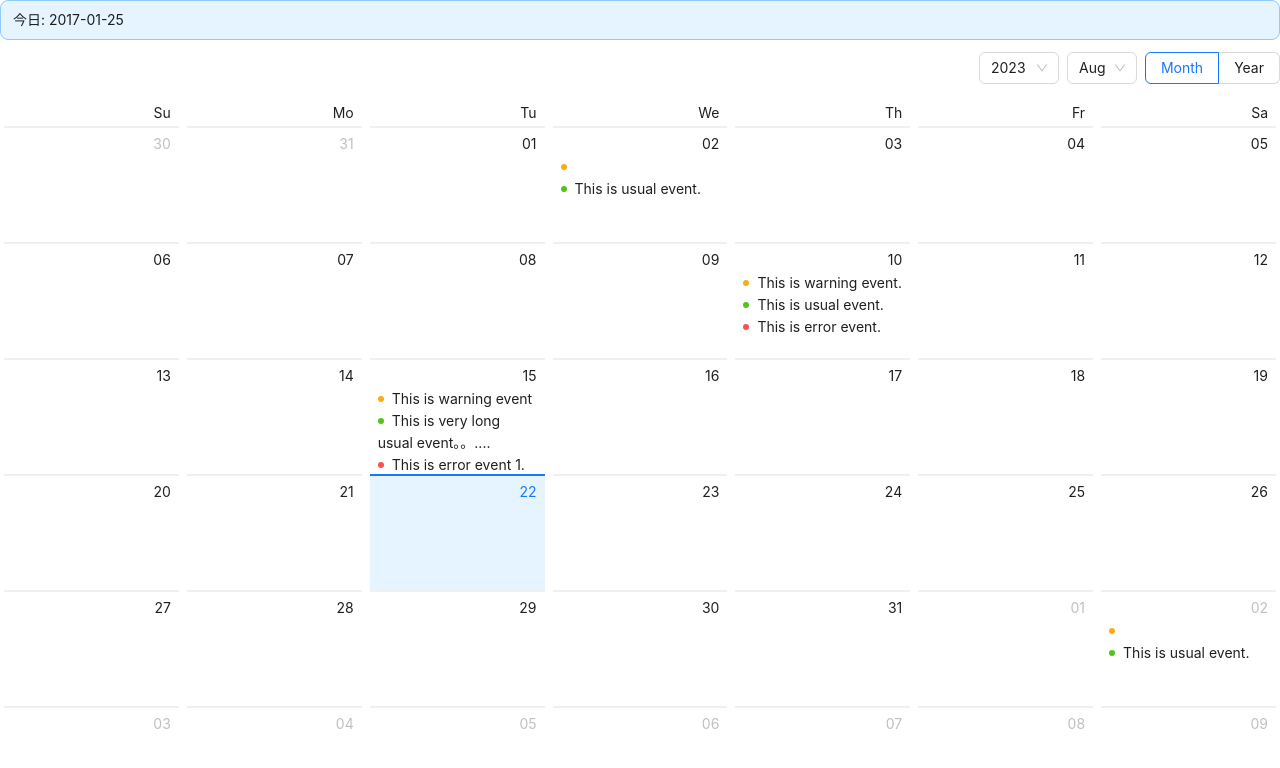
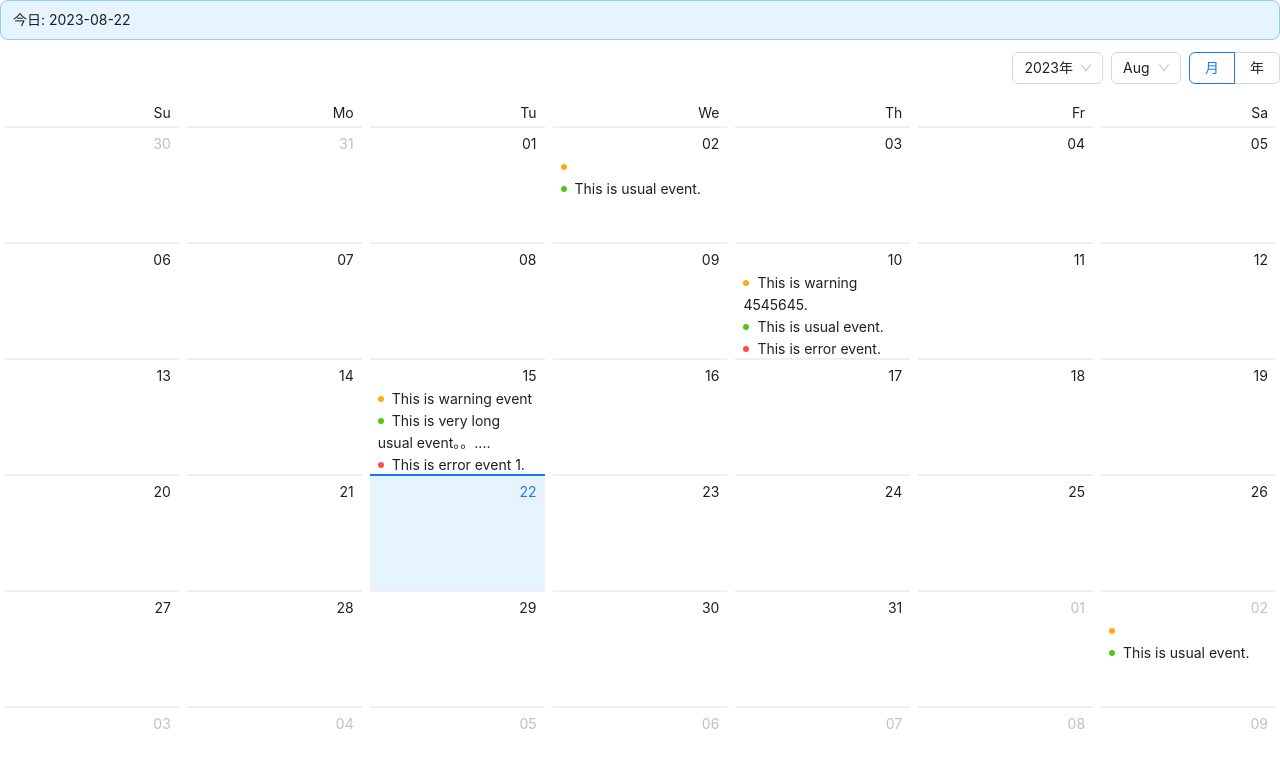
Before and after one commit to duxinyues/electron-vue, a Vue app: page / in a window 1280 px wide. Shown: the top 768 px of the page. Built offline with nearby package versions, Linux system fonts and the light colour scheme.

Commit message:
本地中文

```diff
--- a/src/App.vue
+++ b/src/App.vue
@@ -1,18 +1,15 @@
-<!--
- * @Author: duxinyues weiyy26445@yunrong.cn
- * @Date: 2023-08-03 08:59:21
- * @LastEditors: duxinyues weiyy26445@yunrong.cn
- * @LastEditTime: 2023-08-17 00:36:41
- * @FilePath: /Electron/src/App.vue
- * @Description:
- * Copyright (c) 2023 by ${duxinyues} email: ${weiyy26445@yunrong.cn}, All Rights Reserved.
--->
 <script setup lang="ts">
+import zhCN from 'ant-design-vue/es/locale/zh_CN';
+import dayjs from 'dayjs';
+import 'dayjs/locale/zh-cn';
+dayjs.locale('zh-cn');
 </script>
 <template>
-  <keep-alive>
-    <router-view></router-view>
-  </keep-alive>
+  <a-config-provider :locale="zhCN">
+    <keep-alive>
+      <router-view></router-view>
+    </keep-alive>
+  </a-config-provider>
 </template>
 <style scoped>
 .logo {
--- a/src/views/ElectronCalendar.vue
+++ b/src/views/ElectronCalendar.vue
@@ -1,19 +1,10 @@
-<!--
- * @Author: wei26445 weiyy26445@yunrong.cn
- * @Date: 2023-11-02 00:02:40
- * @LastEditors: wei26445 weiyy26445@yunrong.cn
- * @LastEditTime: 2023-11-02 20:02:26
- * @FilePath: /electron-vue/src/views/ElectronCalendar.vue
- * @Description:
- * Copyright (c) 2023 by ${wei26445} email: ${weiyy26445@yunrong.cn}, All Rights Reserved.
--->
 <template>
-  <a-alert :message="`今日: ${selectedValue && selectedValue.format('YYYY-MM-DD')}`" />
-  <a-calendar  v-model:value="tagetDate" @select="onSelect" @panelChange="onPanelChange" >
+  <a-alert :message="`今日: ${selectedValue && selectedValue.format('YYYY-MM-DD')}`"/>
+  <a-calendar v-model:value="tagetDate" @select="onSelect" @panelChange="onPanelChange">
     <template #dateCellRender="{ current }">
       <ul class="events">
         <li v-for="item in getListData(current)" :key="item.content">
-          <a-badge :status="item.type" :text="item.content" />
+          <a-badge :status="item.type" :text="item.content"/>
         </li>
       </ul>
     </template>
@@ -21,8 +12,10 @@
 </template>
 
 <script lang="ts" setup>
-import { ref } from 'vue';
-import dayjs, { Dayjs } from 'dayjs';
+import {ref} from 'vue';
+
+import 'dayjs/locale/zh-cn';
+import dayjs, {Dayjs} from 'dayjs';
 import weekday from "dayjs/plugin/weekday"
 import localeData from "dayjs/plugin/localeData"
 
@@ -30,32 +23,33 @@ dayjs.extend(weekday)
 dayjs.extend(localeData)
 
 const date = ref(dayjs('2017-01-25'));
-const selectedValue = ref(dayjs('2017-01-25'));
-const  tagetDate = ref<Dayjs>();
+const selectedValue = ref(dayjs(Date.now()));
+const tagetDate = ref<Dayjs>();
 const getListData = (value: Dayjs) => {
   let listData;
+  console.log("日期",value.date())
   switch (value.date()) {
     case 2:
       listData = [
-        { type: 'warning', content: '' },
-        { type: 'success', content: 'This is usual event.' },
+        {type: 'warning', content: ''},
+        {type: 'success', content: 'This is usual event.'},
       ];
       break;
     case 10:
       listData = [
-        { type: 'warning', content: 'This is warning event.' },
-        { type: 'success', content: 'This is usual event.' },
-        { type: 'error', content: 'This is error event.' },
+        {type: 'warning', content: 'This is warning 4545645.'},
+        {type: 'success', content: 'This is usual event.'},
+        {type: 'error', content: 'This is error event.'},
       ];
       break;
     case 15:
       listData = [
-        { type: 'warning', content: 'This is warning event' },
-        { type: 'success', content: 'This is very long usual event。。....' },
-        { type: 'error', content: 'This is error event 1.' },
-        { type: 'error', content: 'This is error event 2.' },
-        { type: 'error', content: 'This is error event 3.' },
-        { type: 'error', content: 'This is error event 4.' },
+        {type: 'warning', content: 'This is warning event'},
+        {type: 'success', content: 'This is very long usual event。。....'},
+        {type: 'error', content: 'This is error event 1.'},
+        {type: 'error', content: 'This is error event 2.'},
+        {type: 'error', content: 'This is error event 3.'},
+        {type: 'error', content: 'This is error event 4.'},
       ];
       break;
     default:
@@ -68,7 +62,7 @@ const onSelect = (value: Dayjs) => {
   selectedValue.value = value;
 };
 const onPanelChange = (value: Dayjs) => {
-  console.log("切换", value)
   date.value = value;
 };
+
 </script>
```
